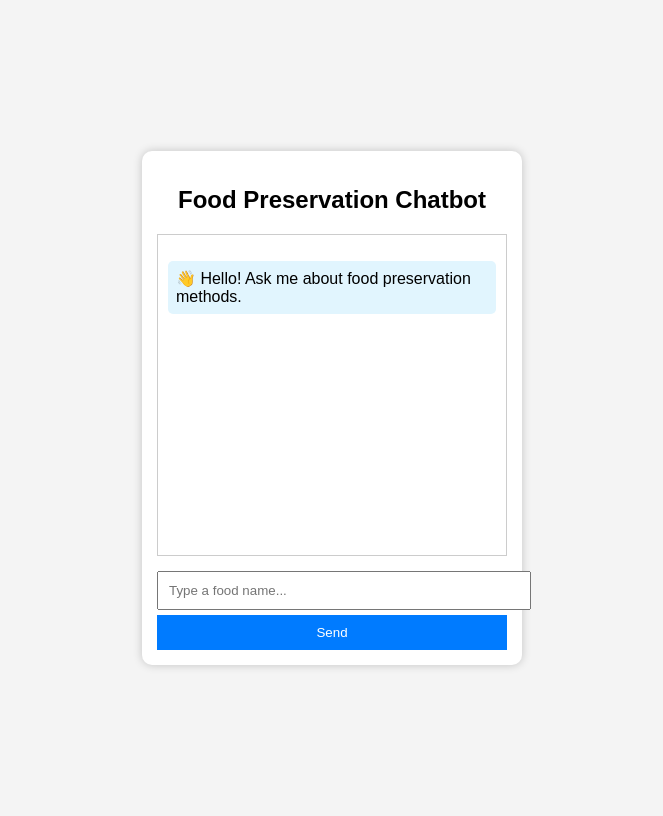
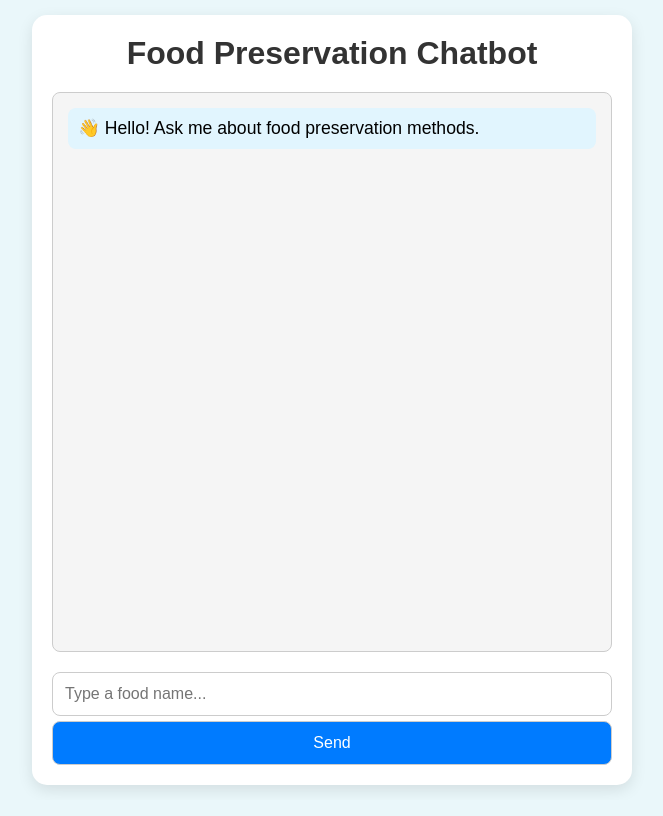
Before and after one commit to dhanya-20/food, a plain HTML site: page index.html in a window 1280 px wide. Shown: the whole page, without its empty margins (308-971 px from the left). Drawn offline with Linux system fonts and the light colour scheme.

Commit message:
Update styles.css

```diff
--- a/styles.css
+++ b/styles.css
@@ -1,61 +1,88 @@
+* {
+    margin: 0;
+    padding: 0;
+    box-sizing: border-box;
+}
+
+html, body {
+    height: 100%;
+    font-family: 'Arial', sans-serif;
+    background-color: #eaf7fa; /* Light blue background */
+}
+
 body {
-    font-family: Arial, sans-serif;
     display: flex;
     justify-content: center;
     align-items: center;
-    height: 100vh;
-    background-color: #f4f4f4;
+    flex-direction: column;
+}
+
+h2 {
+    color: #333;
+    margin-bottom: 20px;
+    font-size: 2rem;
+    text-align: center;
+    font-weight: 600;
 }
 
 .chat-container {
-    width: 350px;
-    background: white;
-    padding: 15px;
-    border-radius: 10px;
-    box-shadow: 0px 0px 10px rgba(0, 0, 0, 0.2);
-}
-
-h2 {
-    text-align: center;
+    width: 100%;
+    max-width: 600px;
+    background: #ffffff;
+    padding: 20px;
+    border-radius: 15px;
+    box-shadow: 0 5px 15px rgba(0, 0, 0, 0.1);
+    overflow: hidden;
 }
 
 #chat-box {
-    height: 300px;
+    height: 70vh;
     overflow-y: auto;
     border: 1px solid #ccc;
-    padding: 10px;
-    margin-bottom: 10px;
-    background: #fff;
+    padding: 15px;
+    background: #f5f5f5;
+    border-radius: 8px;
+    margin-bottom: 15px;
 }
 
 .bot-message {
     background: #e1f5fe;
-    padding: 8px;
-    border-radius: 5px;
-    margin-bottom: 5px;
+    padding: 10px;
+    border-radius: 8px;
+    margin-bottom: 10px;
+    font-size: 1.1rem;
 }
 
 .user-message {
     background: #dcedc8;
-    padding: 8px;
-    border-radius: 5px;
+    padding: 10px;
+    border-radius: 8px;
     text-align: right;
-    margin-bottom: 5px;
+    margin-bottom: 10px;
+    font-size: 1.1rem;
 }
 
 input, button {
     width: 100%;
-    padding: 10px;
+    padding: 12px;
     margin-top: 5px;
+    font-size: 1rem;
+    border-radius: 8px;
+    border: 1px solid #ccc;
 }
 
 button {
-    background: #007bff;
+    background-color: #007bff;
     color: white;
-    border: none;
     cursor: pointer;
+    font-weight: 500;
 }
 
 button:hover {
-    background: #0056b3;
+    background-color: #0056b3;
 }
+
+input:focus {
+    outline: none;
+    border-color: #007bff;
+}
```
